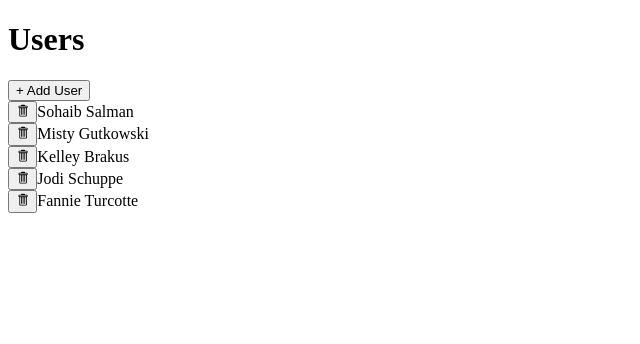
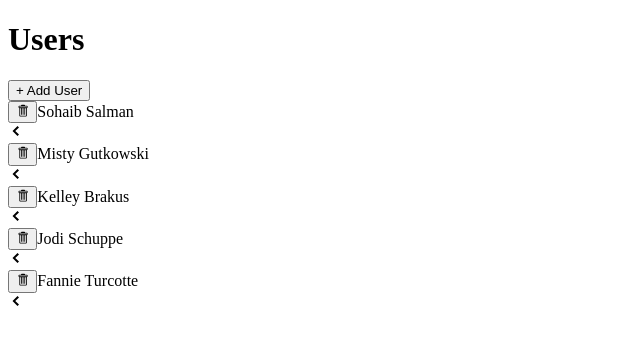
Before and after one commit to sohaibsalman/udemy-modern-react-and-redux, a React (Create React App) app: page / in a window 1280 px wide. Shown: the top 344 px of the page, without its empty margins (0-640 px from the left). Built offline with nearby package versions, Linux system fonts and the light colour scheme; data requests are answered from the project's data file.

Commit message:
Create expandable panel component

```diff
--- /dev/null
+++ b/src/components/ExpandablePanel.js
@@ -0,0 +1,22 @@
+import { useState } from "react";
+import { GoChevronDown, GoChevronLeft } from "react-icons/go";
+
+function ExpandablePanel({ header, children }) {
+  const [expanded, setExpanded] = useState(false);
+
+  return (
+    <div className="mb-2 border rounded">
+      <div className="flex p-2 justify-between items-center">
+        <div className="flex flex-row items-center justify-between">
+          {header}
+        </div>
+        <div className="cursor-pointer" onClick={() => setExpanded(!expanded)}>
+          {expanded ? <GoChevronDown /> : <GoChevronLeft />}
+        </div>
+      </div>
+      {expanded && <div className="p-2 border-t">{children}</div>}
+    </div>
+  );
+}
+
+export default ExpandablePanel;
--- a/src/components/UsersListItem.js
+++ b/src/components/UsersListItem.js
@@ -1,6 +1,8 @@
+import React from "react";
 import { GoTrashcan } from "react-icons/go";
 
 import Button from "./Button";
+import ExpandablePanel from "./ExpandablePanel";
 import { removeUser } from "../store";
 import { useThunk } from "../hooks/use-thunk";
 
@@ -11,19 +13,17 @@
     doRemoveUser(user);
   };
 
-  return (
-    <div className="mb-2 border rounded">
-      <div className="flex p-2 justify-between items-center cursor-pointer">
-        <div className="flex flex-row items-center justify-between">
-          <Button className="mr-3" loading={isLoading} onClick={handleClick}>
-            <GoTrashcan />
-          </Button>
-          {error && <div>Error deleting user</div>}
-          {user.name}
-        </div>
-      </div>
-    </div>
+  const header = (
+    <React.Fragment>
+      <Button className="mr-3" loading={isLoading} onClick={handleClick}>
+        <GoTrashcan />
+      </Button>
+      {error && <div>Error deleting user</div>}
+      {user.name}
+    </React.Fragment>
   );
+
+  return <ExpandablePanel header={header}>CONTENT!!</ExpandablePanel>;
 }
 
 export default UsersListItem;
```
